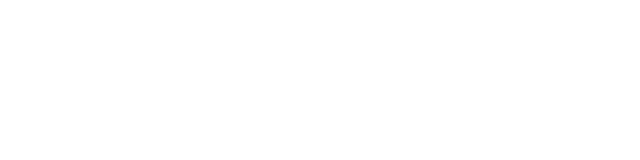
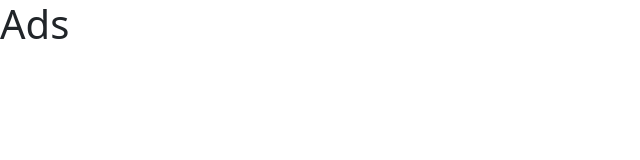
Before and after one commit to lapivoinerouge/ad-app, a React (Create React App) app in the folder client/: page / in a window 1280 px wide. Before the commit this address had no page. Shown: the top 160 px of the page, without its empty margins (0-640 px from the left). Built offline with nearby package versions, Linux system fonts and the light colour scheme.

Commit message:
Add basic components

```diff
--- a/client/src/App.js
+++ b/client/src/App.js
@@ -1,11 +1,14 @@
 import { Routes, Route } from 'react-router-dom';
+import ErrorPage from './components/pages/ErrorPage/ErrorPage';
+import Home from './components/pages/Home/Home'
+
 
 const App = () => {
   return (
     <main>
       <Routes>
-        {/* <Route path="/" element={<Home />} />
-        <Route path='*' element={<ErrorPage />} /> */}
+        <Route path="/" element={<Home />} />
+        <Route path='*' element={<ErrorPage />} />
       </Routes>
    </main>
   );
--- /dev/null
+++ b/client/src/components/common/PageTitle/PageTitle.js
@@ -0,0 +1,7 @@
+const PageTitle = props => {
+  return (
+    <h1>{props.children}</h1>
+  );
+};
+
+export default PageTitle;
--- /dev/null
+++ b/client/src/components/pages/ErrorPage/ErrorPage.js
@@ -0,0 +1,9 @@
+import PageTitle from '../../common/PageTitle/PageTitle';
+
+const ErrorPage = () => {
+  return (
+    <PageTitle><span>404 NOT FOUND</span></PageTitle>
+  );
+};
+
+export default ErrorPage;
--- /dev/null
+++ b/client/src/components/pages/Home/Home.js
@@ -0,0 +1,11 @@
+import PageTitle from "../../common/PageTitle/PageTitle";
+
+const Home = () => {
+  return (
+    <section>
+      <PageTitle>Ads</PageTitle>
+    </section>
+  )
+};
+
+export default Home;
```
Also changed, not shown: client/src/components/views/Footer/Footer.js (added, +7 -0 lines), client/src/components/views/Header/Header.js (added, +11 -0 lines), client/src/components/views/NavBar/NavBar.js (added, +16 -0 lines).
